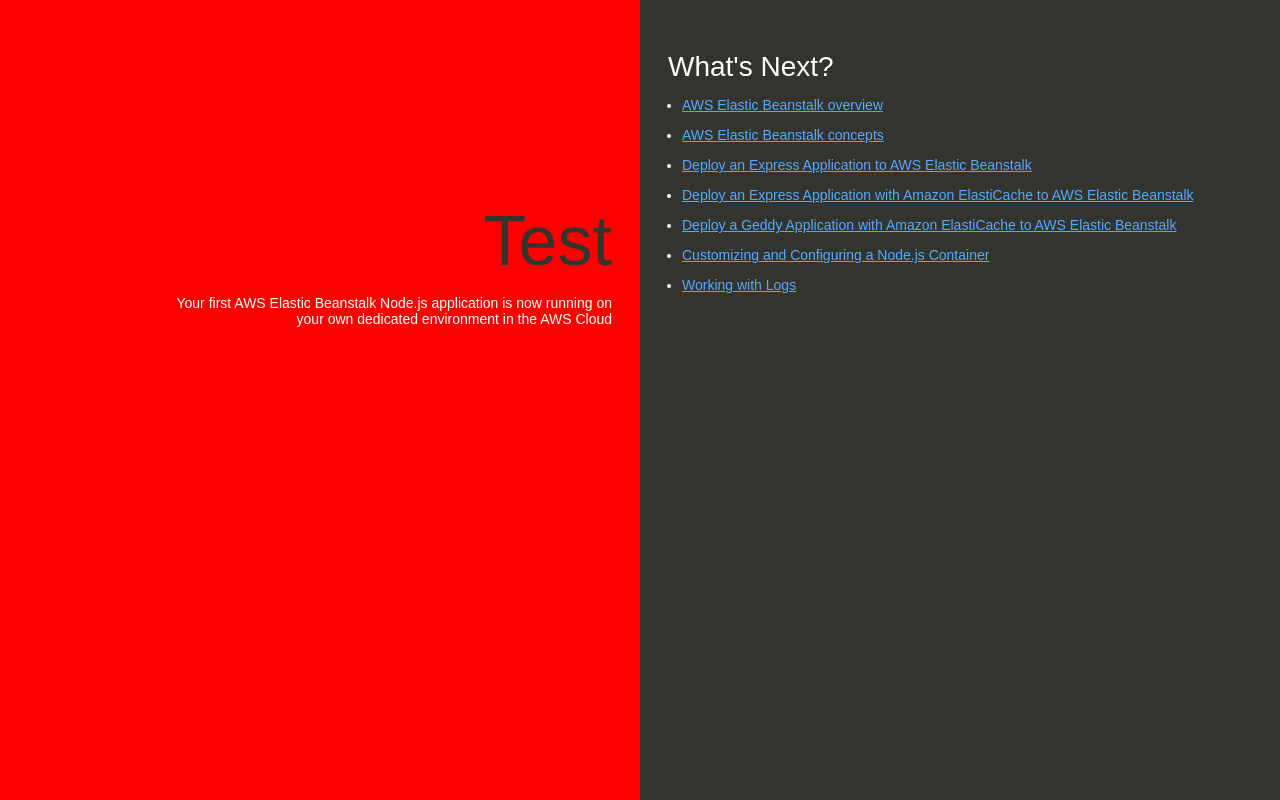
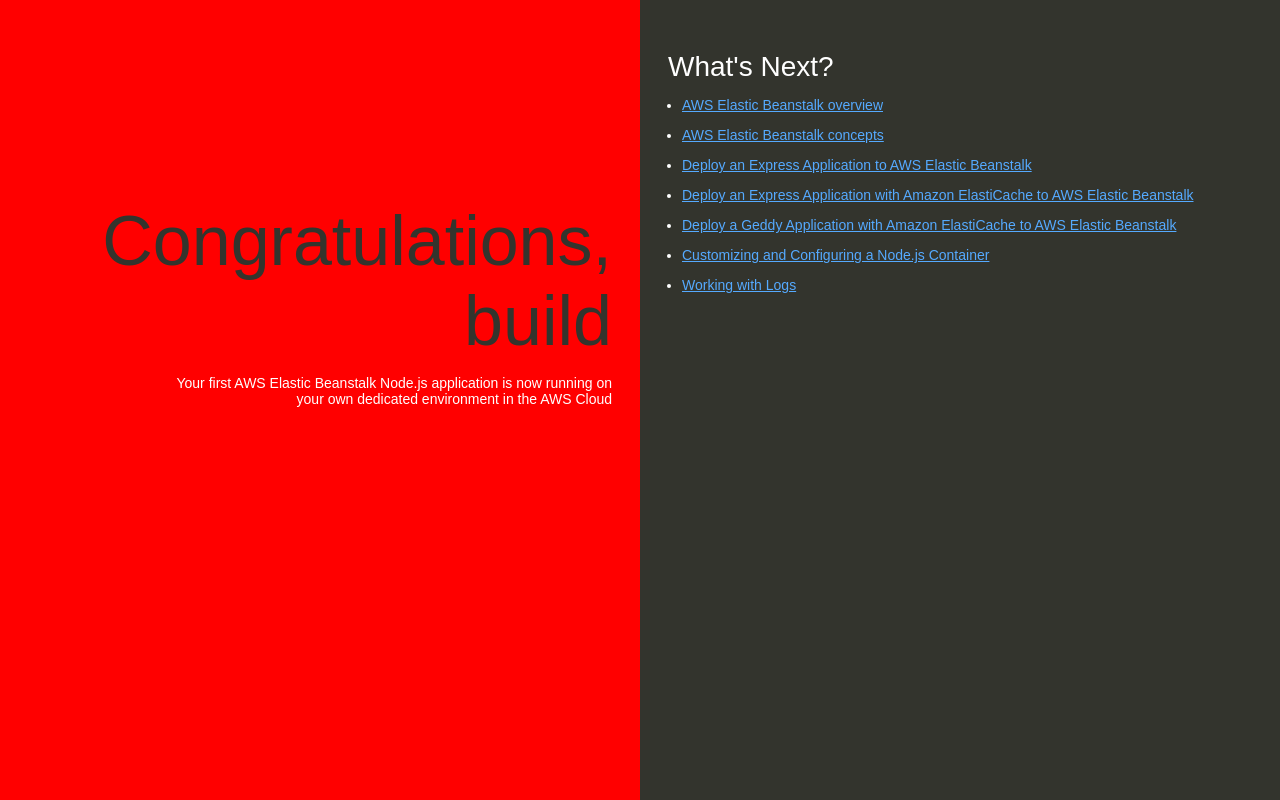
Before and after one commit to xiaoxin628/pipeline_test, a website: page index.html in a window 1280 px wide. Drawn offline with Linux system fonts and the light colour scheme.

Commit message:
change the test

```diff
--- a/index.html
+++ b/index.html
@@ -74,7 +74,7 @@
   </head>
   <body>
     <div class="textColumn">
-      <h1>Test</h1>
+      <h1>Congratulations, build</h1>
       <p>Your first AWS Elastic Beanstalk Node.js application is now running on your own dedicated environment in the AWS Cloud</p>
     </div>
     <div class="linksColumn">
```
